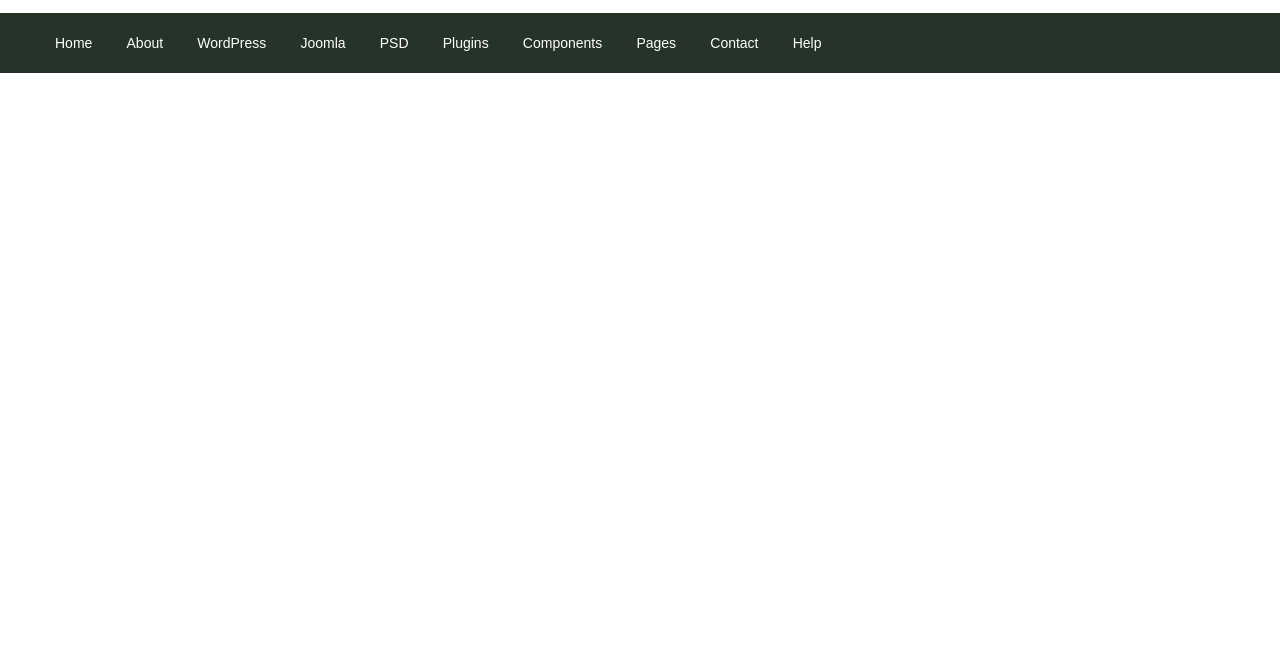
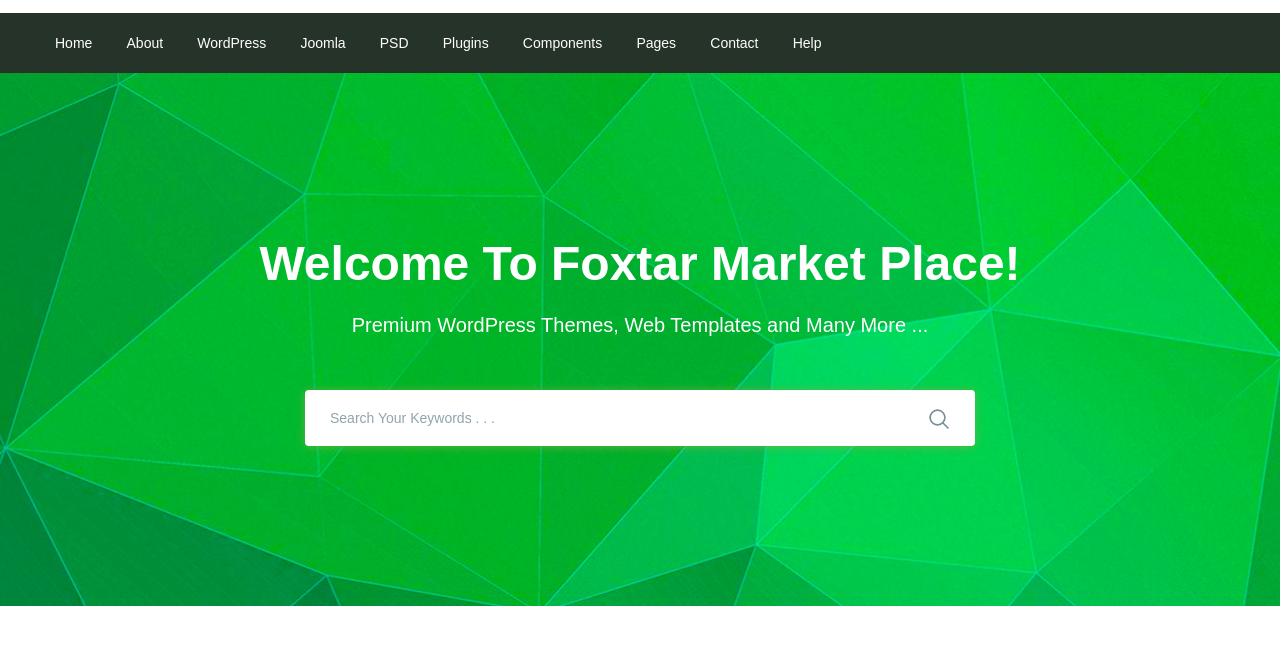
Before and after one commit to aSpeeDAyad/moderno, a website: page app/index.html in a window 1280 px wide. Shown: the part 77-722 px from the top of the page. Drawn offline with nearby package versions, Linux system fonts and the light colour scheme; files that its build step writes are made by us from their sources.

Commit message:
added search section

```diff
--- a/app/index.html
+++ b/app/index.html
@@ -95,7 +95,26 @@
         </div>
 
     </header>
-
+    <section class="search" style="background-image: url(/images/search-bg.jpg);">
+        <div class="container">
+            <div class="search__inner">
+                <div class="search__inner-title">
+                    Welcome To Foxtar Market Place!
+                </div>
+                <div class="search__inner-text">
+                    Premium WordPress Themes, Web Templates and Many More ...
+                </div>
+                <div class='search__inner-form'>
+                    <form action="">
+                        <input type="text" placeholder="Search Your Keywords . . ." required>
+                        <button type="submit">
+                            <img src="images/icons/search.png"  alt="">
+                        </button>
+                    </form>
+                </div>
+            </div>
+        </div>
+    </section>
 
 
 
--- a/app/scss/style.scss
+++ b/app/scss/style.scss
@@ -58,3 +58,57 @@
     }
 
 }
+
+.search{
+    background-image: url(../images/search-bg.jpg);
+    background-repeat: no-repeat;
+    background-size: cover;
+    background-position: center;
+    min-height: 533px;
+}
+.search__inner{
+    padding: 155px 0px 100px;
+    color:white;
+    text-align: center;
+    &-title{
+        margin-bottom: 10px;
+        font-size: 48px;
+        font-weight: 700;
+        line-height: 72px;
+    }
+    &-text{
+        margin-bottom: 50px;
+        font-size: 20px;
+        font-weight: 500;
+        line-height: 30px;
+    }
+    &-form {
+        max-width: 670px;
+        margin: 0 auto;
+        position: relative;
+        input{
+            display: block;
+            width: 100%;
+            border-radius: 4px;
+            box-shadow: 0px 1px 10px 0px rgba(124, 178, 64, 0.75);
+            height: 56px;
+            border: none;
+            font-size: 14px;
+            font-weight: 500;
+            padding-left: 25px;
+            padding-right: 60px;
+            &::placeholder{
+                color:#90a4ae;
+                font-weight: 500;
+            }
+        }
+        button{
+            position: absolute;
+            border:none;
+            background-color:transparent;
+            right: 20px;
+            top: 18px;
+        }
+
+    }
+}
```
Also changed, not shown: app/images/icons/search.png (added), app/images/icons/search.svg (added), app/images/search-bg.jpg (added).
